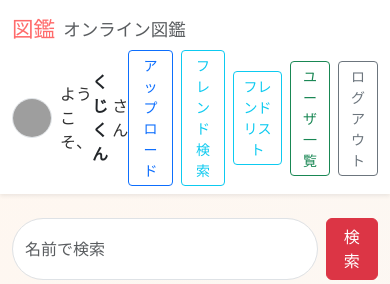
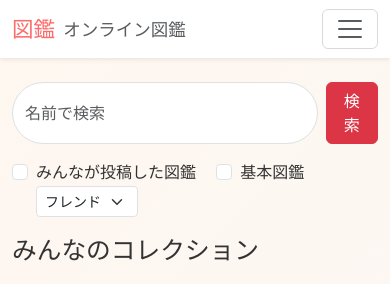
Before and after one commit to yuto113/PictorialBookApp, a Flask app: page /user in a window 390 px wide. Shown: the top 284 px of the page. Run offline with Flask 3, Linux system fonts and the light colour scheme; a user stored in the database is signed in; data comes from the database, SQL or seed files in the repository; grey boxes are pictures that could not be loaded.

Commit message:
fix: responsive navbar and map width

```diff
--- a/templates/upload.html
+++ b/templates/upload.html
@@ -33,7 +33,7 @@
         }
 
         #map {
-            width: 500px;
+            width: 100%;
             height: 300px;
         }
     </style>
--- a/templates/user.html
+++ b/templates/user.html
@@ -49,22 +49,26 @@
                 <span class="fs-4 brand-color">図鑑</span>
                 <small class="text-muted ms-2">オンライン図鑑</small>
             </a>
-            <div class="d-flex align-items-center">
-                <img src="{{ url_for('static', filename='icons/' + (user.icon_image if user.icon_image else 'default.png')) }}"
-                    width="40" height="40" class="rounded-circle me-2 border" style="object-fit: cover;" alt="ユーザーアイコン">
-                ようこそ、
-                <a href="/profile/{{ user.id }}" class="text-decoration-none text-dark">
-                    <strong>{{ user.name }}</strong>
-                </a>
-                さん
-                <a class="btn btn-sm btn-outline-primary me-2" href="/upload">アップロード</a>
-                <a class="btn btn-sm btn-outline-info me-2" href="/friend_search">フレンド検索</a>
-                <a class="btn btn-sm btn-outline-info me-2" href="/friends">フレンドリスト</a>
-
-                {%- if session.get('is_admin') == 1 %}
-                <a class="btn btn-sm btn-outline-success me-2" href="/users">ユーザ一覧</a>
-                {%- endif %}
-                <a class="btn btn-sm btn-outline-secondary" href="/login">ログアウト</a>
+            <button class="navbar-toggler" type="button" data-bs-toggle="collapse" data-bs-target="#navMenu">
+                <span class="navbar-toggler-icon"></span>
+            </button>
+            <div class="collapse navbar-collapse" id="navMenu">
+                <div class="d-flex flex-wrap align-items-center gap-2 mt-2 mt-lg-0 ms-auto">
+                    <img src="{{ url_for('static', filename='icons/' + (user.icon_image if user.icon_image else 'default.png')) }}"
+                        width="40" height="40" class="rounded-circle border" style="object-fit: cover;">
+                    <span>ようこそ、<a href="/profile/{{ user.id }}" class="text-decoration-none text-dark"><strong>{{
+                                user.name }}</strong></a>さん</span>
+                    <a class="btn btn-sm btn-outline-primary" href="/upload">アップロード</a>
+                    <a class="btn btn-sm btn-outline-info" href="/friend_search">フレンド検索</a>
+                    <a class="btn btn-sm btn-outline-info" href="/friends">フレンドリスト</a>
+                    {%- if user.id %}
+                    <a class="btn btn-sm btn-outline-danger" href="/reveal">アカウント設定</a>
+                    {%- endif %}
+                    {%- if user.id == 2 %}
+                    <a class="btn btn-sm btn-outline-success" href="/users">ユーザ一覧</a>
+                    {%- endif %}
+                    <a class="btn btn-sm btn-outline-secondary" href="/login">ログアウト</a>
+                </div>
             </div>
         </div>
     </nav>
```
